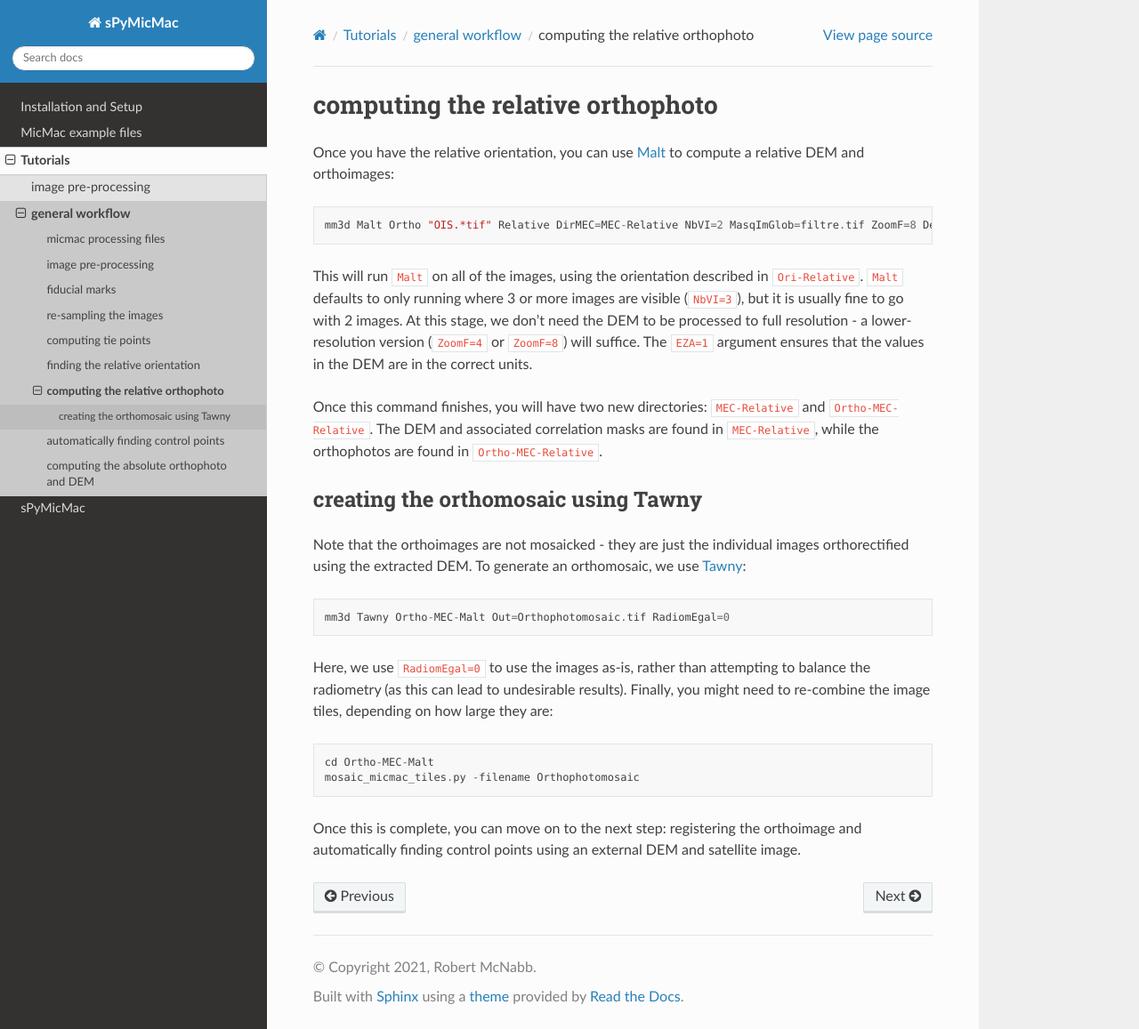
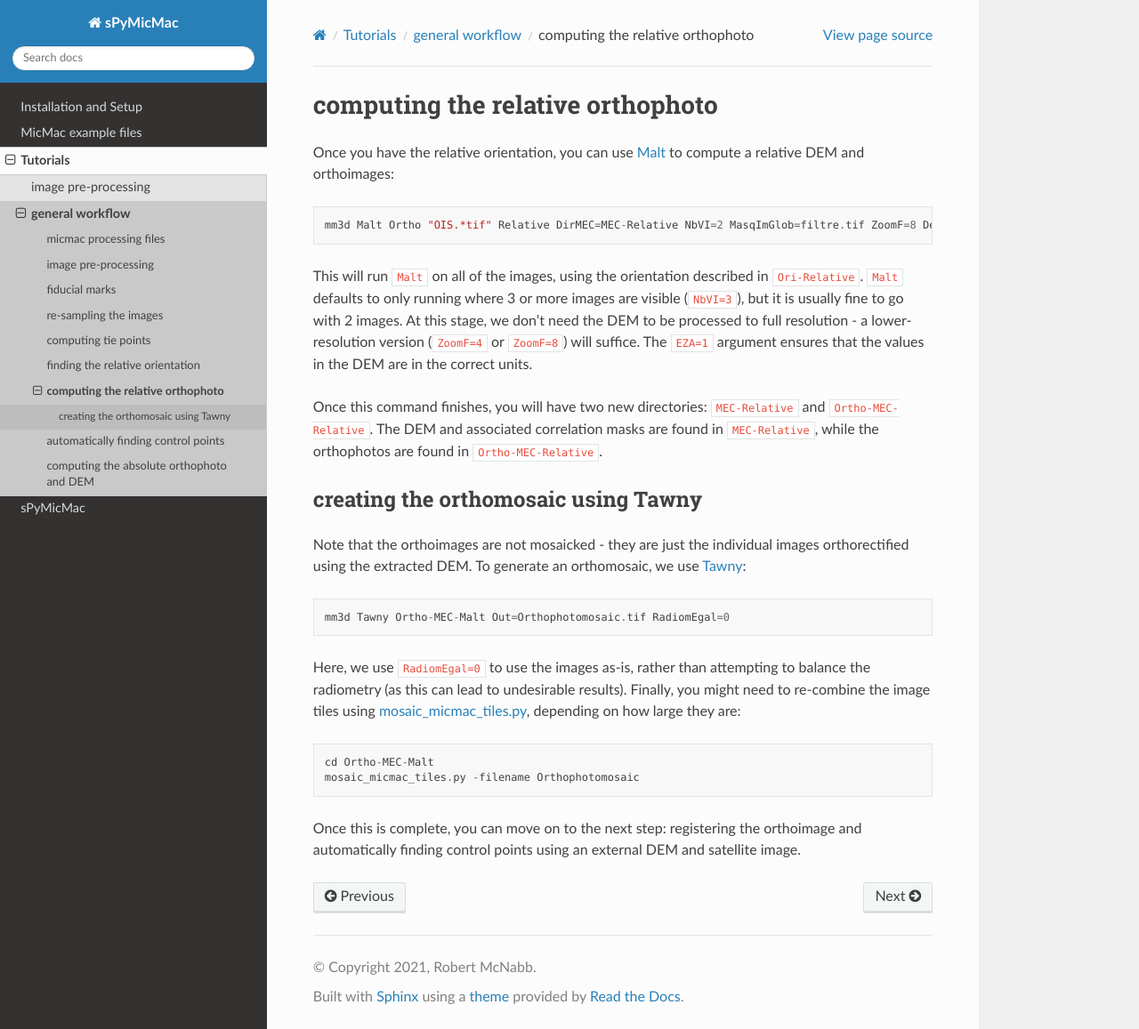
Before and after one commit to iamdonovan/spymicmac, a Sphinx documentation site: the page built from doc/tutorials/micmac_processing/relative.rst, in a window 1280 px wide and 1157 px high. Shown: the whole window at 89% size. Built offline with Sphinx 7.4.7 and the Read the Docs theme 2.0.0, drawn with Linux system fonts in a browser that asks for light colours.

Commit message:
add link to mmaster-workflows documentation for mosaic_micmac_tiles

```diff
--- a/doc/tutorials/micmac_processing/relative.rst
+++ b/doc/tutorials/micmac_processing/relative.rst
@@ -25,8 +25,9 @@ DEM. To generate an orthomosaic, we use `Tawny <https://micmac.ensg.eu/index.php
     mm3d Tawny Ortho-MEC-Malt Out=Orthophotomosaic.tif RadiomEgal=0
 
 Here, we use ``RadiomEgal=0`` to use the images as-is, rather than attempting to balance the radiometry (as this
-can lead to undesirable results). Finally, you might need to re-combine the image tiles, depending on how large they
-are:
+can lead to undesirable results). Finally, you might need to re-combine the image tiles using
+`mosaic_micmac_tiles.py <https://mmaster-workflows.readthedocs.io/en/v0.1/pymmaster/python/scripts/mosaic_micmac_tiles.html>`_,
+depending on how large they are:
 ::
 
     cd Ortho-MEC-Malt
```
